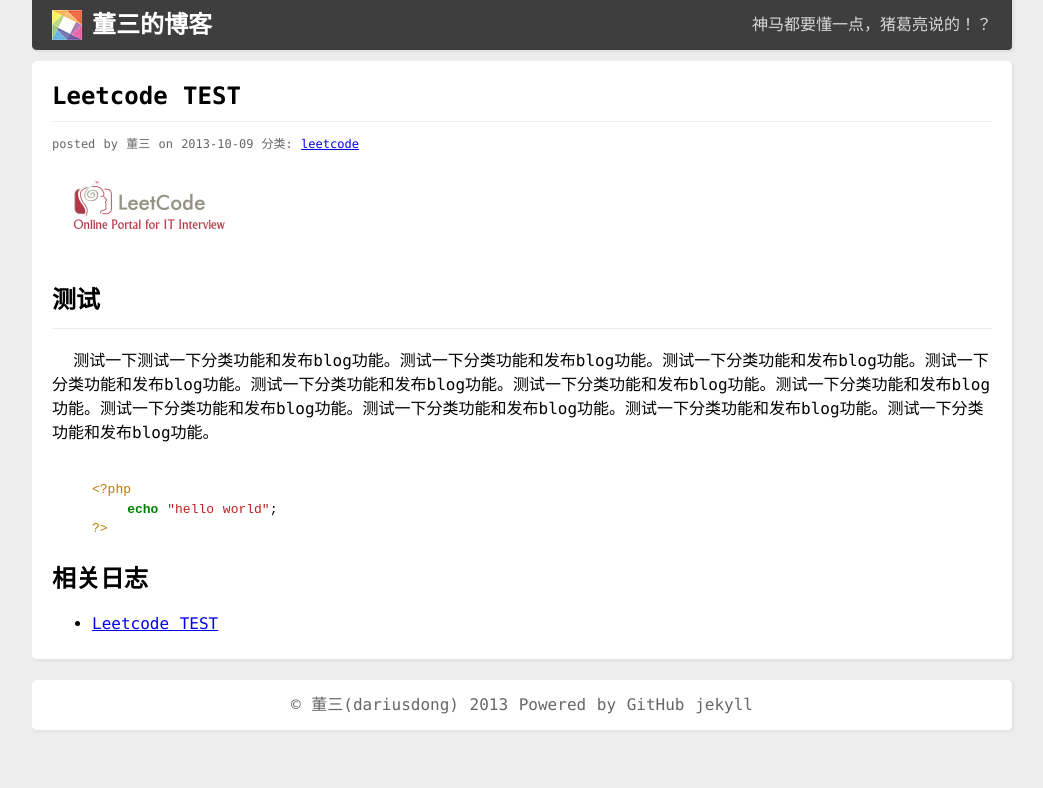
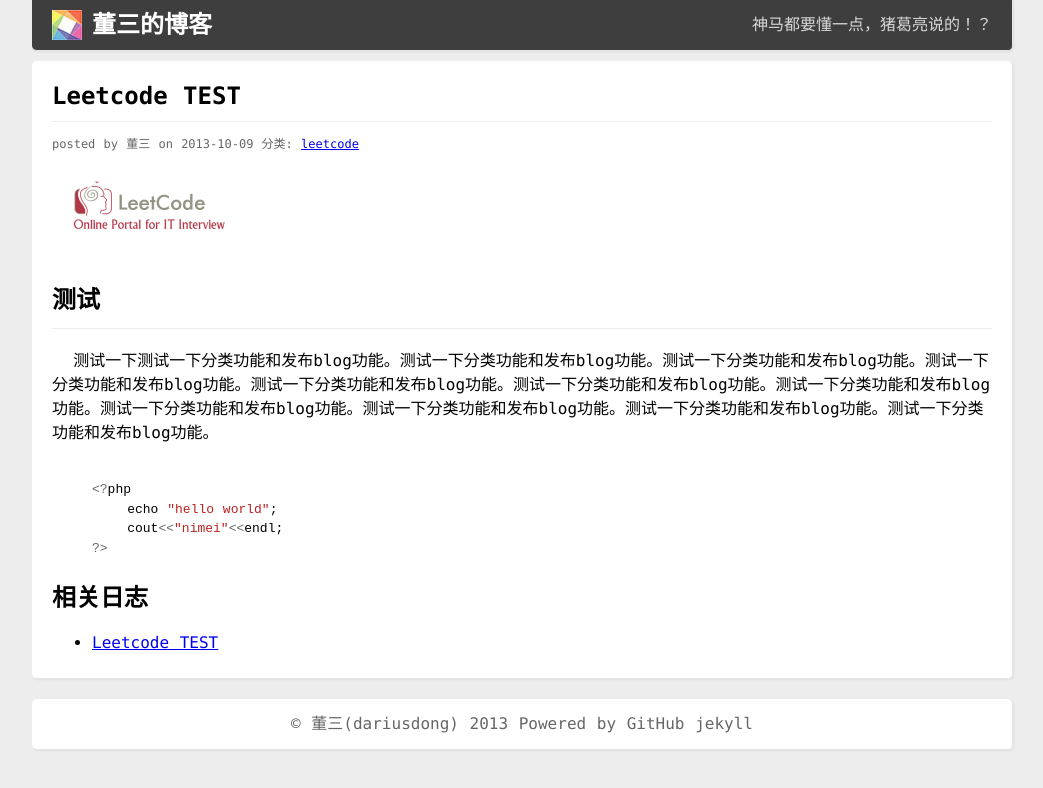
Before and after one commit to dariuskylin/blogs, a Jekyll site: the page built from _posts/2013-10-09-a-leetcode-test.html, in a window 1280 px wide. Shown: the top 788 px of the page, without its empty margins (118-1161 px from the left). Built offline with Jekyll 4.4.1, drawn with Linux system fonts in a browser that asks for light colours; comment, search, counter and statistics services are not loaded.

Commit message:
highlight test

```diff
--- a/_posts/2013-10-09-a-leetcode-test.html
+++ b/_posts/2013-10-09-a-leetcode-test.html
@@ -17,8 +17,9 @@ keywords: leetcode,test
 &nbsp;&nbsp;测试一下测试一下分类功能和发布blog功能。测试一下分类功能和发布blog功能。测试一下分类功能和发布blog功能。测试一下分类功能和发布blog功能。测试一下分类功能和发布blog功能。测试一下分类功能和发布blog功能。测试一下分类功能和发布blog功能。测试一下分类功能和发布blog功能。测试一下分类功能和发布blog功能。测试一下分类功能和发布blog功能。测试一下分类功能和发布blog功能。
 </p>
 
-{% highlight php %}
+{% highlight c++ %}
 <?php
     echo "hello world";
+    cout<<"nimei"<<endl;
 ?>
 {% endhighlight %}
```
